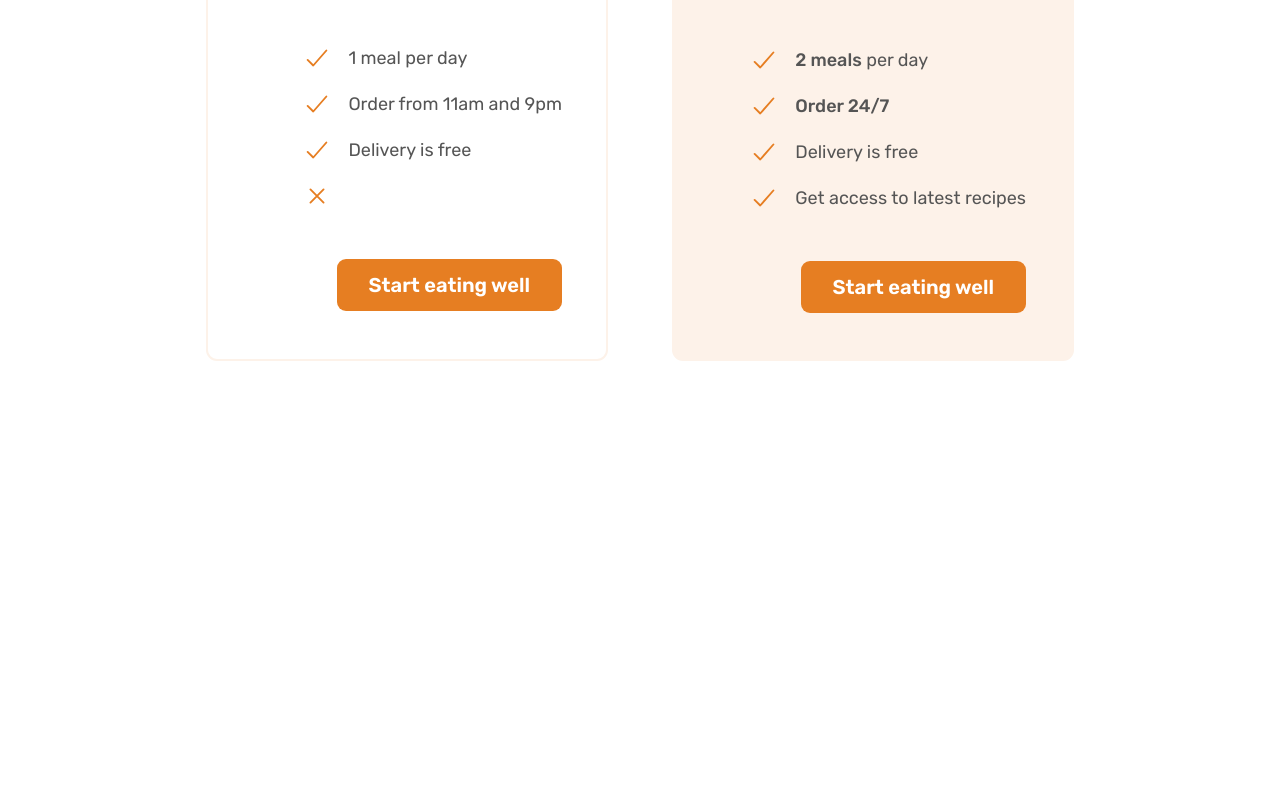
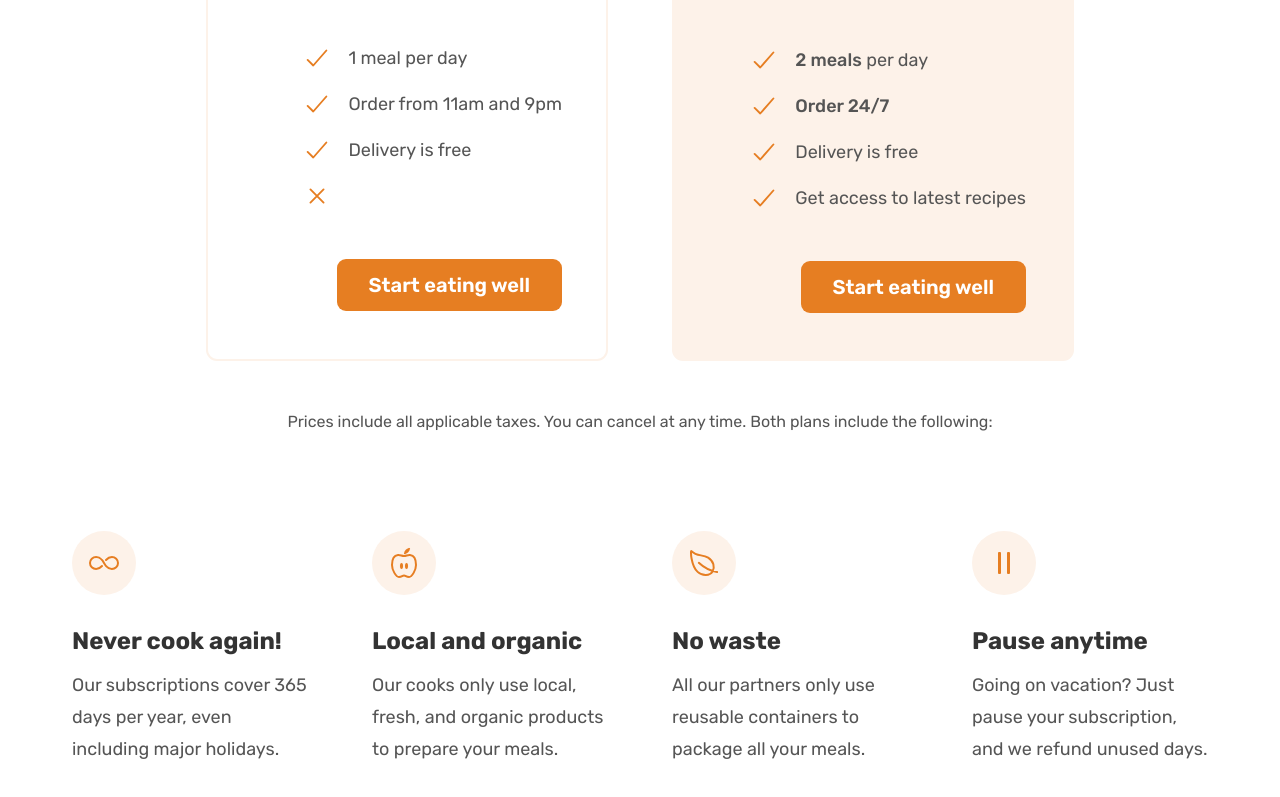
Before and after one commit to SwarajKaran/omnifood, a plain HTML site: page index.html in a window 1280 px wide. Shown: the part 5094-5891 px from the top of the page. Before the commit the page ends 5551 px from the top, so only its background shows below. Drawn offline with nearby package versions, Linux system fonts and the light colour scheme.

Commit message:
added features

```diff
--- a/css/general.css
+++ b/css/general.css
@@ -73,8 +73,15 @@ body {
   display: grid;
   row-gap: 9.6rem;
   column-gap: 6.4rem;
+
+  /* margin-bottom: 9.6rem; */
 }
-
+/* .grid:last-child {
+  margin-bottom: 0;
+} */
+.grid:not(:last-child) {
+  margin-bottom: 9.6rem;
+}
 .grid--2-cols {
   grid-template-columns: repeat(2, 1fr);
 }
--- a/css/style.css
+++ b/css/style.css
@@ -372,3 +372,27 @@
   text-align: center;
   margin-top: 4.8rem;
 }
+.plan-details {
+  font-size: 1.6rem;
+  line-height: 1.6;
+  text-align: center;
+}
+.feature-icon {
+  color: #e67e22;
+  height: 3.2rem;
+  width: 3.2rem;
+  background-color: #fdf2e9;
+  margin-bottom: 3.2rem;
+  padding: 1.6rem;
+  border-radius: 50%;
+}
+.feature-title {
+  font-size: 2.4rem;
+  color: #333;
+  font-weight: 700;
+  margin-bottom: 1.6rem;
+}
+.feature-text {
+  font-size: 1.8rem;
+  line-height: 1.8;
+}
--- a/index.html
+++ b/index.html
@@ -420,7 +420,8 @@
             Eating well without breaking the bank
           </h2>
         </div>
-        <div class="container grid grid--2-cols">
+
+        <div class="container grid grid--2-cols margin-bottom-md">
           <div class="pricing-plan pricing-plan--starter">
             <header class="plan-header">
               <p class="plan-name">Starter</p>
@@ -480,6 +481,47 @@
             </div>
           </div>
         </div>
+        <!-- grid class just to add space -->
+        <div class="container grid">
+          <aside class="plan-details">
+            Prices include all applicable taxes. You can cancel at any time.
+            Both plans include the following:
+          </aside>
+        </div>
+        <div class="container grid grid--4-cols">
+          <div class="feature">
+            <ion-icon class="feature-icon" name="infinite-outline"></ion-icon>
+            <p class="feature-title">Never cook again!</p>
+            <p class="feature-text">
+              Our subscriptions cover 365 days per year, even including major
+              holidays.
+            </p>
+          </div>
+          <div class="feature">
+            <ion-icon class="feature-icon" name="nutrition-outline"></ion-icon>
+            <p class="feature-title">Local and organic</p>
+            <p class="feature-text">
+              Our cooks only use local, fresh, and organic products to prepare
+              your meals.
+            </p>
+          </div>
+          <div class="feature">
+            <ion-icon class="feature-icon" name="leaf-outline"></ion-icon>
+            <p class="feature-title">No waste</p>
+            <p class="feature-text">
+              All our partners only use reusable containers to package all your
+              meals.
+            </p>
+          </div>
+          <div class="feature">
+            <ion-icon class="feature-icon" name="pause-outline"></ion-icon>
+            <p class="feature-title">Pause anytime</p>
+            <p class="feature-text">
+              Going on vacation? Just pause your subscription, and we refund
+              unused days.
+            </p>
+          </div>
+        </div>
       </section>
     </main>
     <script
```
